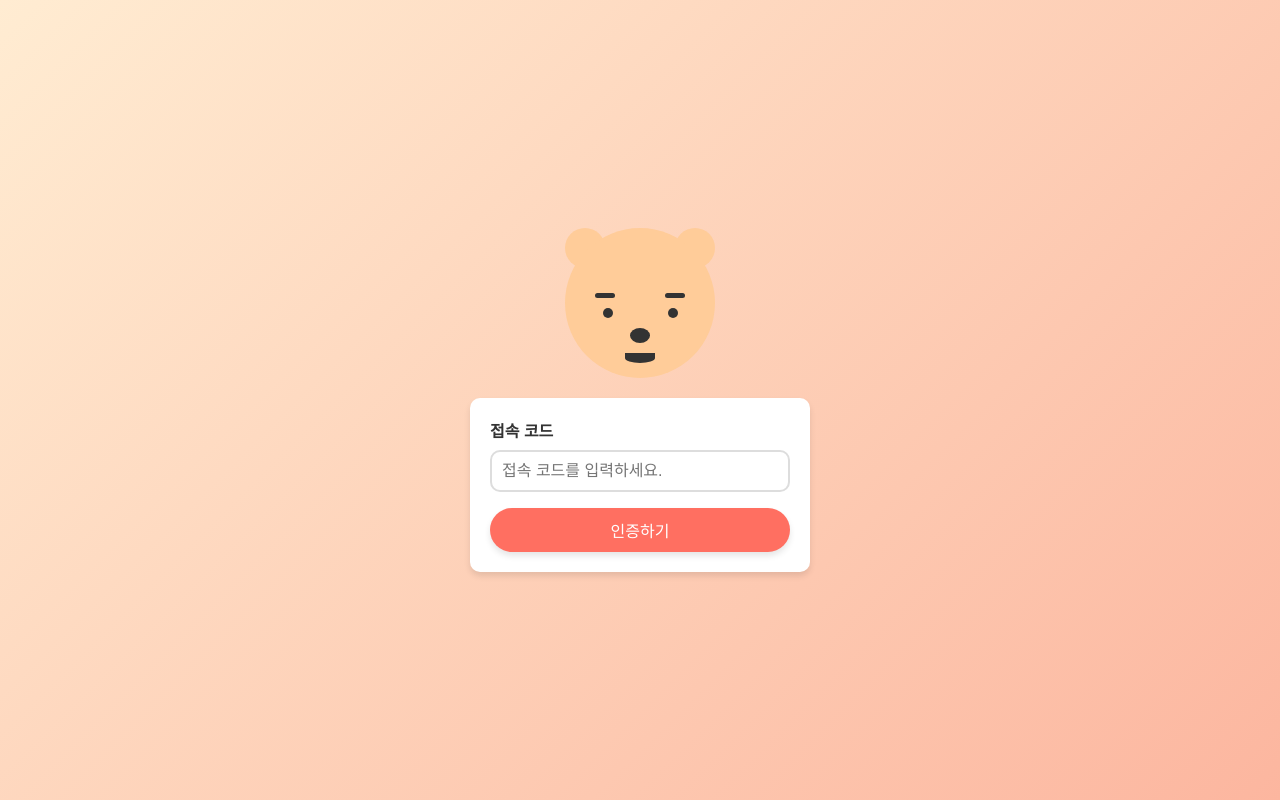
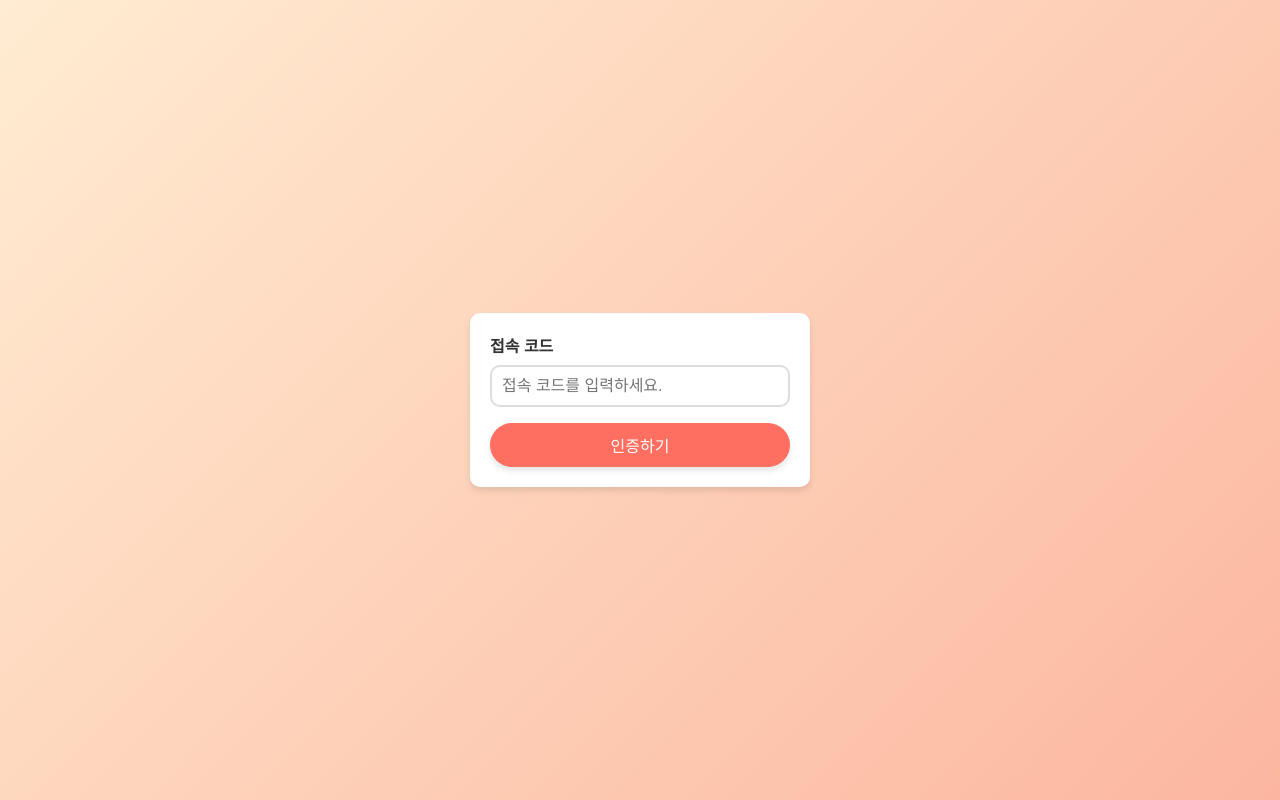
Before and after one commit to linju7/WTAFE, a React (Create React App) app in the folder wtafe/: page / in a window 1280 px wide. Built offline with nearby package versions, Linux system fonts and the light colour scheme.

Commit message:
불필요한 ui 삭제

```diff
--- a/wtafe/src/pages/security/security.css
+++ b/wtafe/src/pages/security/security.css
@@ -81,116 +81,3 @@
   background-color: #b0c4de;
   cursor: not-allowed;
 }
-
-/* 곰 캐릭터 컨테이너 */
-.bear-container {
-  position: relative;
-  width: 150px;
-  height: 150px;
-  margin-bottom: 20px;
-}
-
-.bear {
-  position: relative;
-  width: 100%;
-  height: 100%;
-}
-
-.ears {
-  position: absolute;
-  top: 0;
-  width: 100%;
-  display: flex;
-  justify-content: space-between;
-}
-
-.ear {
-  width: 40px;
-  height: 40px;
-  background-color: #ffcc99;
-  border-radius: 50%;
-}
-
-.face {
-  position: relative;
-  width: 100%;
-  height: 100%;
-  background-color: #ffcc99;
-  border-radius: 50%;
-  display: flex;
-  flex-direction: column;
-  align-items: center;
-  justify-content: center;
-}
-
-.eyes {
-  display: flex;
-  justify-content: space-between;
-  width: 50%;
-  position: relative;
-  top: 20px;
-}
-
-.eye {
-  width: 10px;
-  height: 10px;
-  background-color: #333;
-  border-radius: 85%;
-  transition: all 0.5s ease;
-}
-
-.bear-container.focused .eye {
-  width: 15px; /* 눈이 커짐 */
-  height: 15px;
-}
-
-/* 눈썹 추가 */
-.eyebrows {
-  display: flex;
-  justify-content: space-between;
-  width: 60%;
-  position: relative;
-  top: 10px; /* 눈 위에 위치 */
-}
-
-.eyebrow {
-  width: 20px;
-  height: 5px;
-  background-color: #333;
-  border-radius: 10px;
-  transition: all 0.3s ease;
-}
-
-/* 비밀번호 입력 시 눈썹 애니메이션 */
-.bear-container.focused .eyebrow {
-  transform: translateY(-5px) rotate(-15deg); /* 눈썹이 위로 올라가고 각도 변경 */
-}
-.bear-container.focused .eyebrow.right {
-  transform: translateY(-5px) rotate(15deg); /* 오른쪽 눈썹은 반대 방향 */
-}
-
-/* 코 추가 */
-.nose {
-  position: relative;
-  top: 30px;
-  width: 20px;
-  height: 15px;
-  background-color: #333;
-  border-radius: 50%;
-}
-
-/* 입 추가 */
-.mouth {
-  position: relative;
-  top: 40px;
-  width: 30px;
-  height: 10px;
-  background-color: #333;
-  border-radius: 0 0 50% 50%;
-  transition: all 0.3s ease;
-}
-
-.bear-container.focused .mouth {
-  height: 20px; /* 입이 벌어짐 */
-  background-color: #ff6f61;
-}
--- a/wtafe/src/pages/security/security.jsx
+++ b/wtafe/src/pages/security/security.jsx
@@ -6,21 +6,12 @@
 
 const Security = () => {
   const [password, setPassword] = useState('');
-  const [isFocused, setIsFocused] = useState(false); // 입력 필드 포커스 상태
   const [loading, setLoading] = useState(false);
   const navigate = useNavigate();
   const dispatch = useDispatch();
 
   const handleChange = (e) => {
     setPassword(e.target.value);
-  };
-
-  const handleFocus = () => {
-    setIsFocused(true); // 포커스 상태 활성화
-  };
-
-  const handleBlur = () => {
-    setIsFocused(false); // 포커스 상태 비활성화
   };
 
   const handleSubmit = async (e) => {
@@ -55,26 +46,6 @@
 
   return (
     <div className="security-container">
-      <div className={`bear-container ${isFocused ? 'focused' : ''}`}>
-        <div className="bear">
-          <div className="ears">
-            <div className="ear left"></div>
-            <div className="ear right"></div>
-          </div>
-          <div className="face">
-            <div className="eyebrows"> {/* 눈썹 추가 */}
-              <div className="eyebrow left"></div>
-              <div className="eyebrow right"></div>
-            </div>
-            <div className="eyes">
-              <div className="eye left"></div>
-              <div className="eye right"></div>
-            </div>
-            <div className="nose"></div>
-            <div className="mouth"></div>
-          </div>
-        </div>
-      </div>
       <form className="security-form" onSubmit={handleSubmit}>
         <label htmlFor="password">접속 코드</label>
         <input
@@ -84,8 +55,6 @@
           placeholder="접속 코드를 입력하세요."
           value={password}
           onChange={handleChange}
-          onFocus={handleFocus} // 포커스 이벤트
-          onBlur={handleBlur} // 블러 이벤트
           required
         />
         <button type="submit" className="submit-button" disabled={loading}>
```
